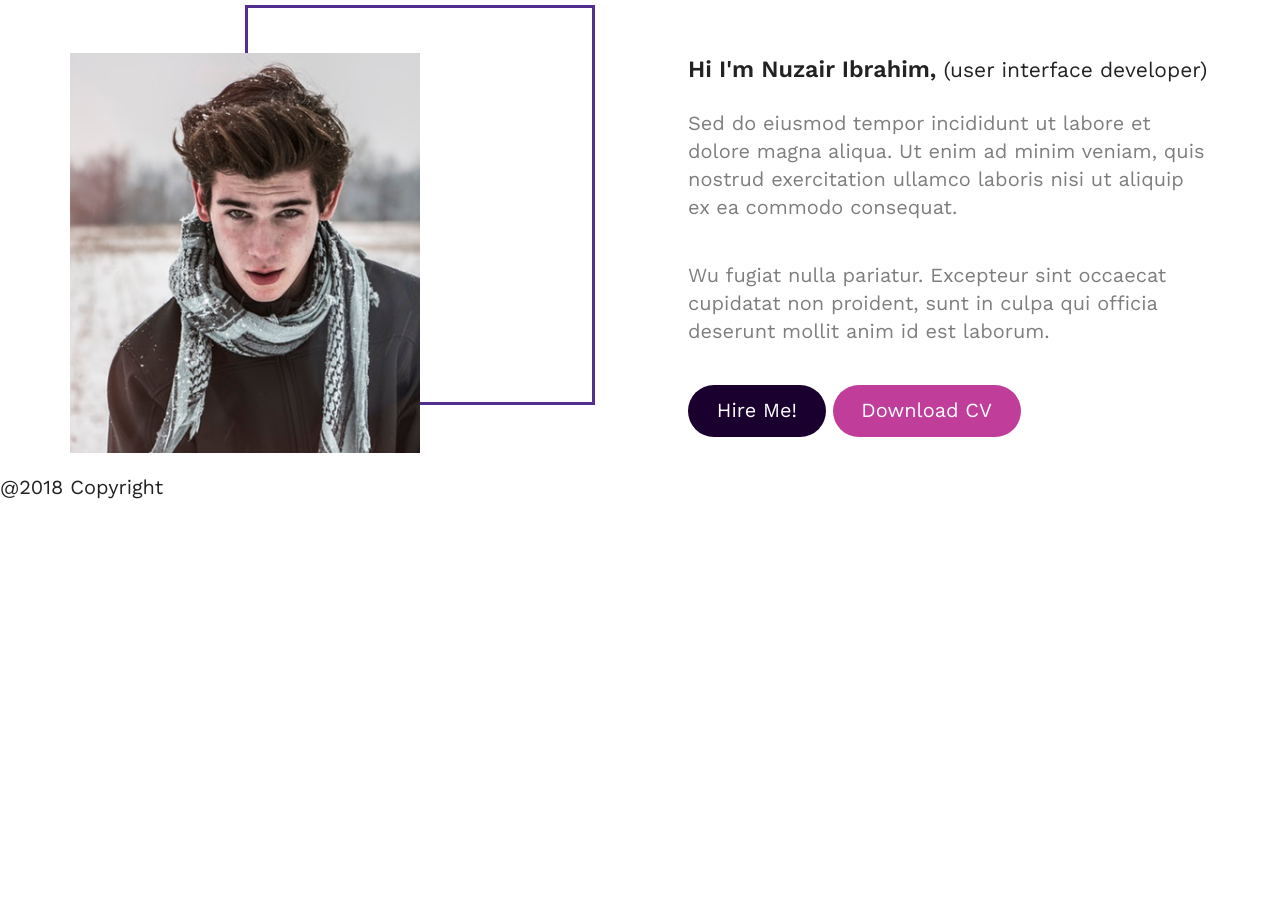
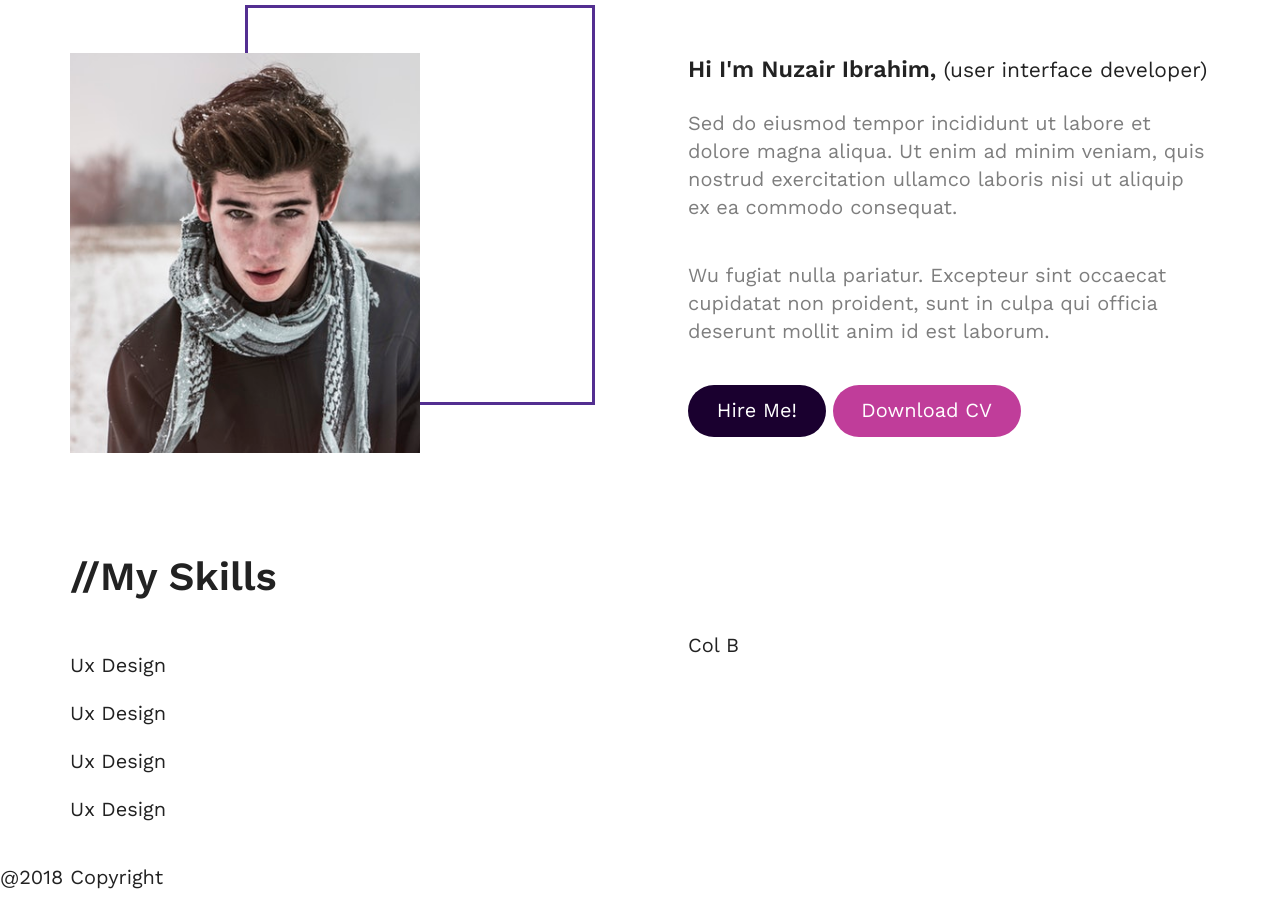
Before and after one commit to Nuzairb/adventure-portfolio, a website: page src/index.html in a window 1280 px wide. Shown: the part 667-1578 px from the top of the page. Before the commit the page ends 1188 px from the top, so only its background shows below. Drawn offline with nearby package versions, Linux system fonts and the light colour scheme; files that its build step writes are made by us from their sources.

Commit message:
initial commit

```diff
--- a/src/index.html
+++ b/src/index.html
@@ -62,6 +62,36 @@
             </div>
         </section>
         <!-- Section About Me End  -->
+        <!-- Section My Skills Start -->
+        <section class="my-skills">
+            <div class="row">
+                <h1 class="my-skills__heading">//My Skills</h1>
+                <div class="col-1-of-2">
+                    <div class="bars">
+                        <div class="bars__bar">
+                            <p class="bars__title">Ux Design</p>
+                            <div class="progress-bar"></div>
+                        </div>
+                        <div class="bars__bar">
+                            <p class="bars__title">Ux Design</p>
+                            <div class="progress-bar"></div>
+                        </div>
+                        <div class="bars__bar">
+                            <p class="bars__title">Ux Design</p>
+                            <div class="progress-bar"></div>
+                        </div>
+                        <div class="bars__bar">
+                            <p class="bars__title">Ux Design</p>
+                            <div class="progress-bar"></div>
+                        </div>
+                    </div>
+                </div>
+                <div class="col-1-of-2">
+                    Col B
+                </div>
+            </div>
+        </section>
+        <!-- Section My Skills End -->
     </main>
     <!-- Main Content End -->
 
--- a/src/scss/base/_fonts.scss
+++ b/src/scss/base/_fonts.scss
@@ -1,3 +1,4 @@
 // -----------------------------------------------------------------------------
 // This file contains all @font-face declarations, if any.
 // -----------------------------------------------------------------------------
+$font-georgia: ( x-small: ( font-size: 13, line-height: 16), small: ( font-size: 14, line-height: 20), base: ( font-size: 16, line-height: 18), mid: ( font-size: 18, line-height: 20), mid-large: ( font-size: 20, line-height: 26), large: ( font-size: 25, line-height: 30), x-large: ( font-size: 35, line-height: 39));
--- a/src/scss/layout/_about-me.scss
+++ b/src/scss/layout/_about-me.scss
@@ -1,4 +1,5 @@
 .about-me {
+    margin-bottom: 6rem;
     &__heading {}
     &__img {
         margin-top: 50px;
```
Also changed, not shown: src/scss/layout/_skills.scss (added).
